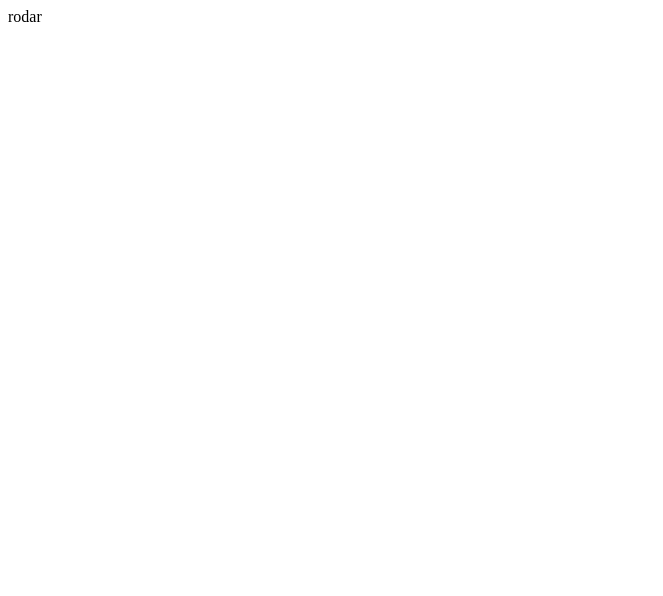
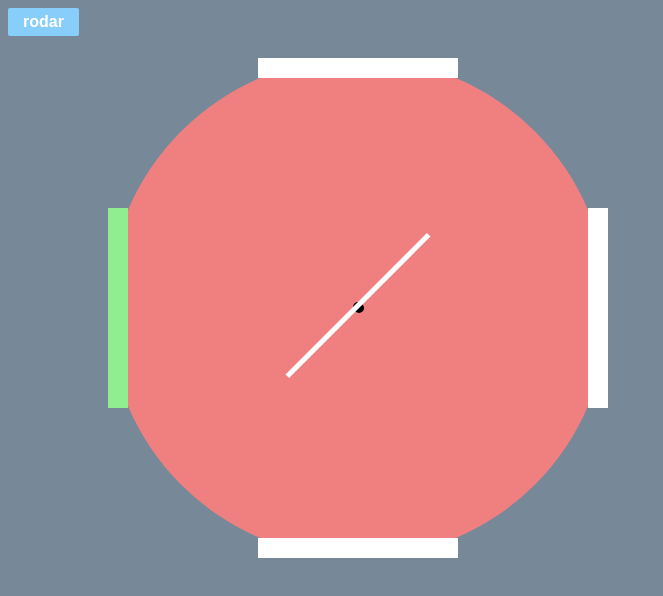
Before and after one commit to stenioaraujo/ProjetoFisica20132, a plain HTML site: page index2.html in a window 1280 px wide. Shown: the whole page, without its empty margins (0-663 px from the left). Drawn offline with Linux system fonts and the light colour scheme.

Commit message:
Update index2.html

```diff
--- a/index2.html
+++ b/index2.html
@@ -1,8 +1,8 @@
 <html lang="pt-br">
 	<head>
+		<link type="text/css" rel="stylesheet" href="data/style.css" />
 		<script src="data/jquery-1.7.js"></script>
-		<link type="text/css" rel="stylesheet" src="data/style.css" />
-		<script type="text/javascript" href="data/script.js"></script>
+		<script type="text/javascript" src="data/script.js"></script>
 	</head>
 	<body>
 		<div id="teste">
```
